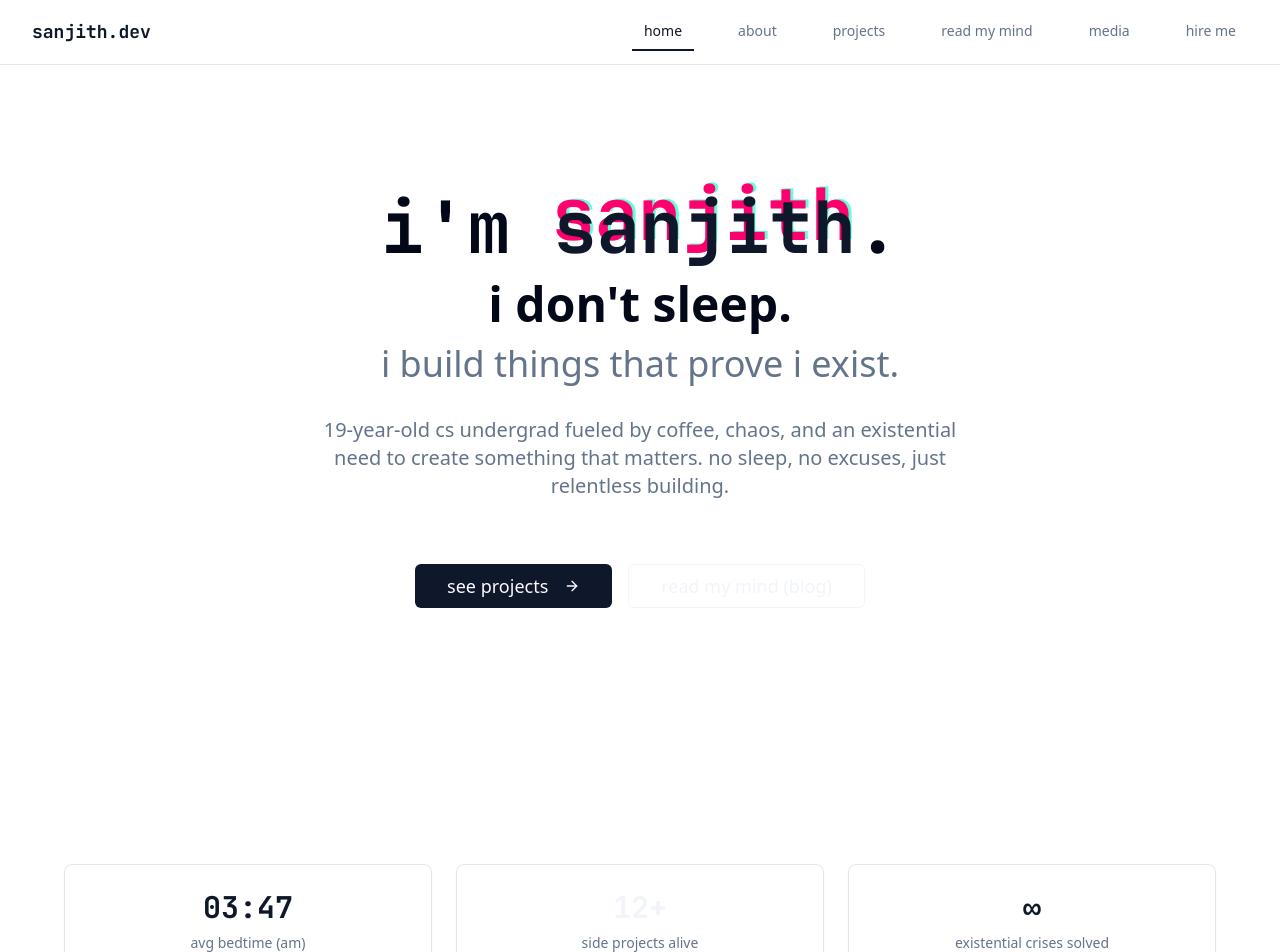
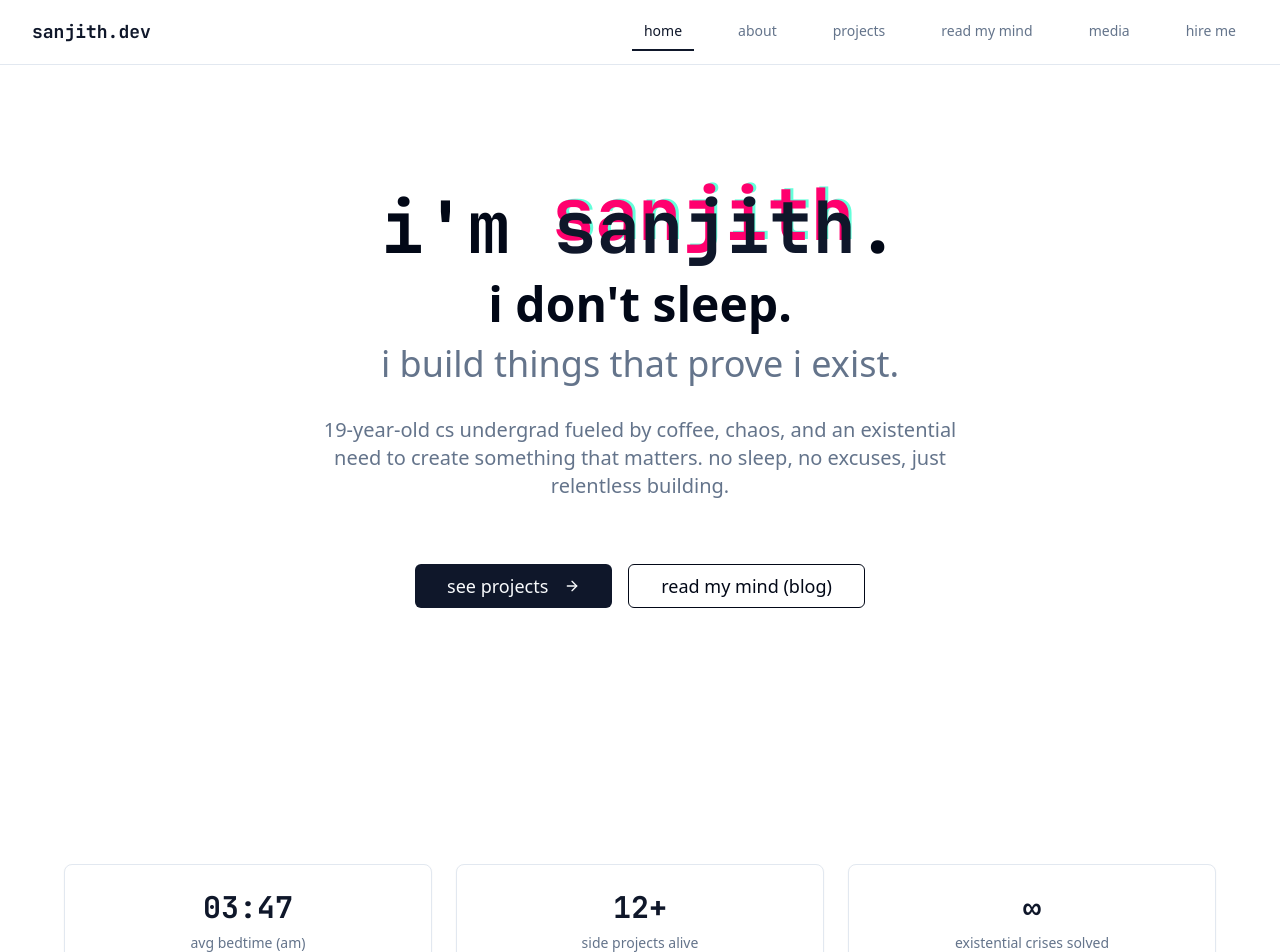
Before and after one commit to sanjithdoescode/sanjith-xyz, a React (Vite) app: page / in a window 1280 px wide. Shown: the top 952 px of the page. Built offline with nearby package versions, Linux system fonts and the light colour scheme.

Commit message:
Fix: Improve text visibility
Change font color for better readability.

```diff
--- a/src/pages/Index.tsx
+++ b/src/pages/Index.tsx
@@ -41,7 +41,7 @@ const Index = () => {
               </Button>
             </Link>
             <Link to="/blog">
-              <Button variant="outline" size="lg" className="border-accent text-accent hover:bg-accent hover:text-accent-foreground font-medium px-8 py-3 text-lg">
+              <Button variant="outline" size="lg" className="border-foreground text-foreground hover:bg-foreground hover:text-background font-medium px-8 py-3 text-lg">
                 read my mind (blog)
               </Button>
             </Link>
@@ -61,7 +61,7 @@ const Index = () => {
             </Card>
             <Card className="p-6 bg-card border-border hover:border-primary/50 transition-colors">
               <div className="text-center space-y-2">
-                <div className="text-3xl font-bold text-accent font-mono">12+</div>
+                <div className="text-3xl font-bold text-primary font-mono">12+</div>
                 <div className="text-sm text-muted-foreground">side projects alive</div>
               </div>
             </Card>
```
